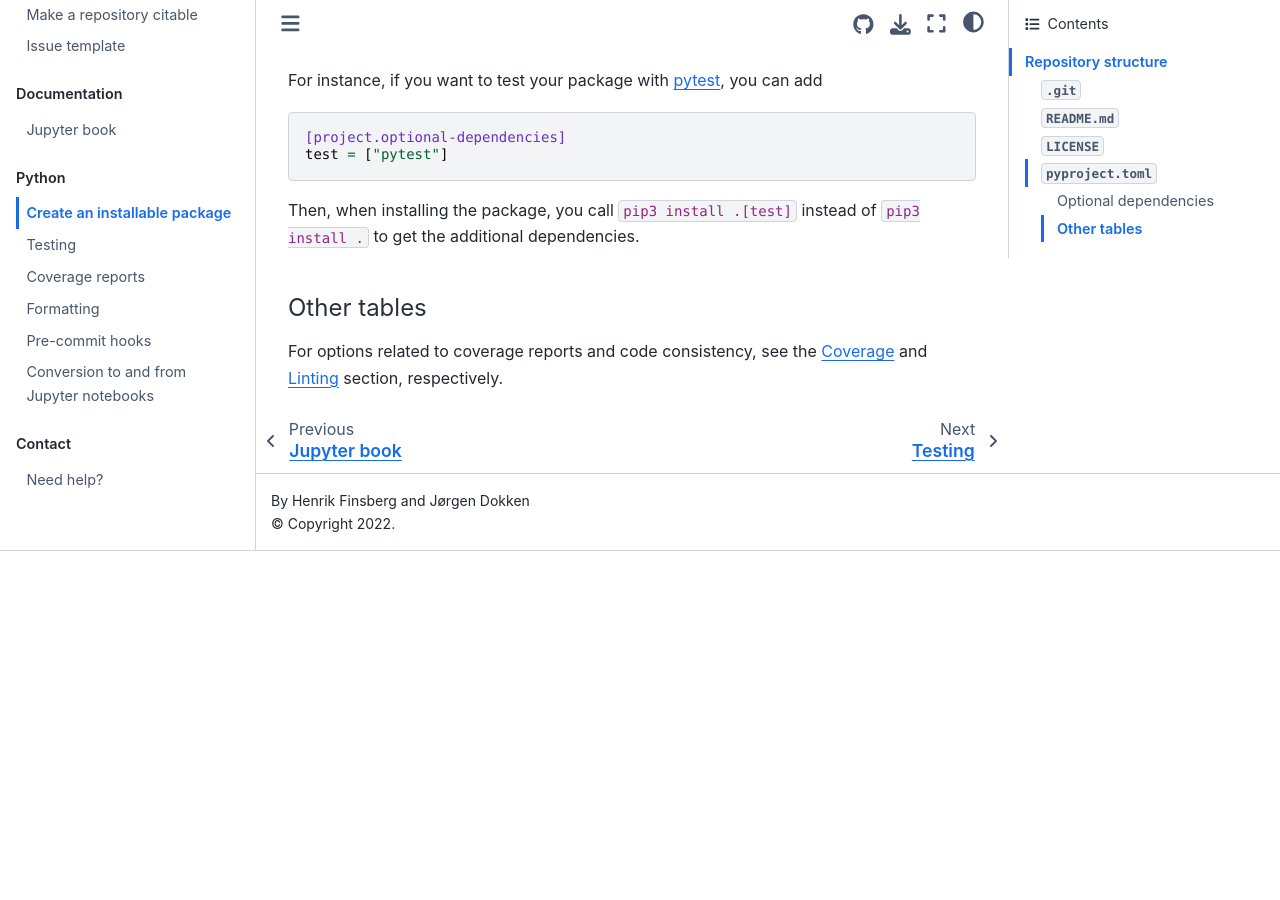
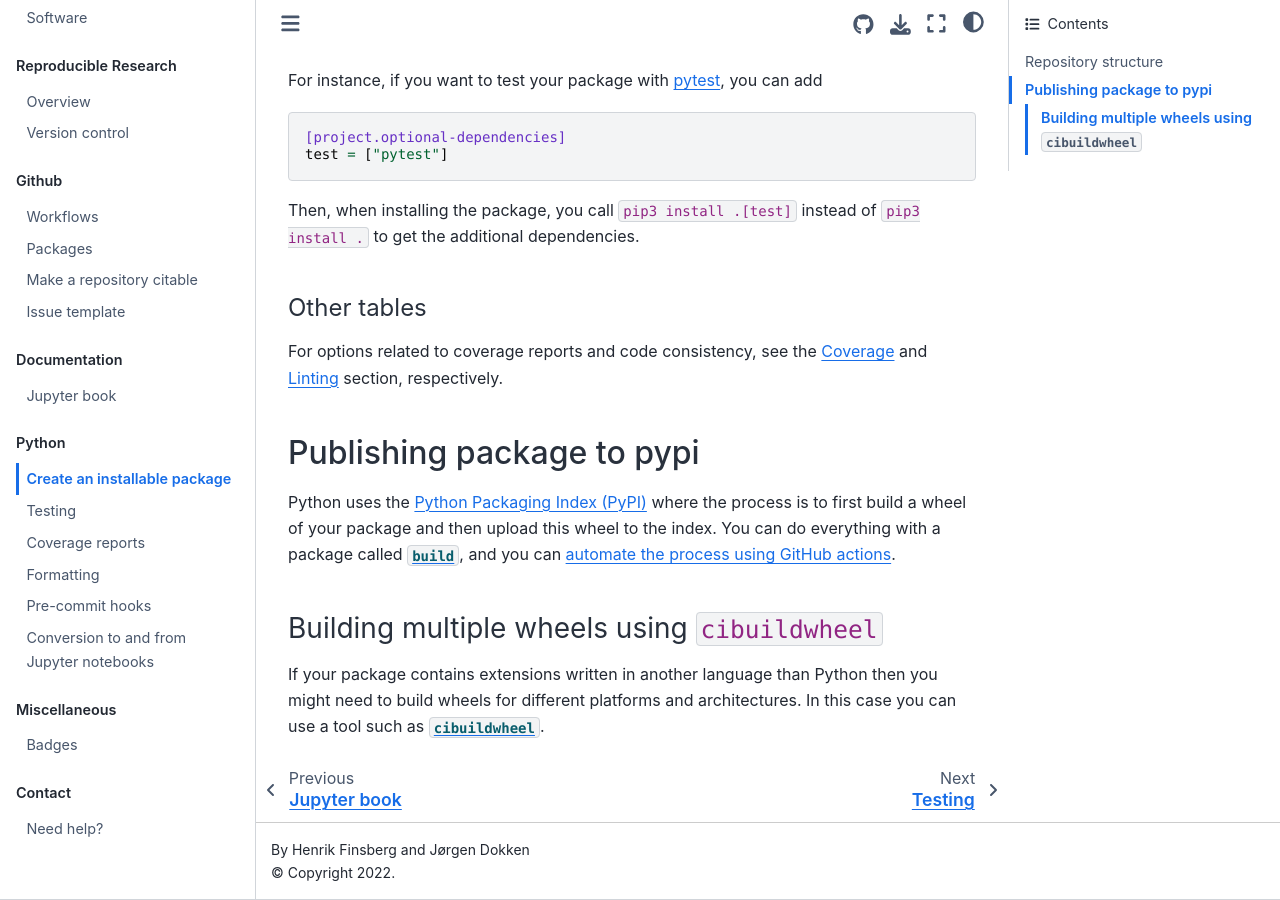
Before and after one commit to scientificcomputing/scientificcomputing.github.io, a Jupyter Book: the page built from docs/python-packaging.md, in a window 1280 px wide and 900 px high, scrolled down 1795 px. Built offline with Jupyter Book 1.0.4 settings and Sphinx 7.4.7 and the Sphinx Book theme 1.1.4, drawn with Linux system fonts in a browser that asks for light colours; before the commit the page ends 2346 px from its top, so only the background shows below that; some of the changed text lies outside the part shown.

Commit message:
Add everything from reproducibility to main page

```diff
--- a/docs/_toc.yml
+++ b/docs/_toc.yml
@@ -16,6 +16,7 @@ parts:
   - caption: Github
     chapters:
     - file: gh-workflows
+    - file: gh-packages
     - file: gh-citable
     - file: gh-issues
 
@@ -32,6 +33,10 @@ parts:
     - file: python-pre-commit
     - file: python-conversion
 
+  - caption: Miscellaneous
+    chapters:
+    - file: misc
+
   - caption: Contact
     chapters:
     - file: contact
--- a/docs/python-packaging.md
+++ b/docs/python-packaging.md
@@ -74,3 +74,15 @@ Then, when installing the package, you call `pip3 install .[test]` instead of `p
 
 #### Other tables
 For options related to coverage reports and code consistency, see the [Coverage](./python-coverage) and [Linting](./python-linting.md) section, respectively.
+
+
+## Publishing package to pypi
+
+<!-- Whenever you have a package that you want to share with others, you need a way to distribute it with others. Sharing your package through a repository at GitHub is one way, but most programming languages have their own way of distributing packages. For example `node` uses [npm](https://www.npmjs.com), `rust` uses [`crates.io`](https://crates.io) and `julia` uses [`Pkg`](https://docs.julialang.org/en/v1/stdlib/Pkg/) -->
+
+Python uses the [Python Packaging Index (PyPI)](https://pypi.org) where the process is to first build a wheel of your package and then upload this wheel to the index. You can do everything with a package called [`build`](https://github.com/pypa/build), and you can [automate the process using GitHub actions](https://packaging.python.org/en/latest/guides/publishing-package-distribution-releases-using-github-actions-ci-cd-workflows/).
+
+
+### Building multiple wheels using `cibuildwheel`
+
+If your package contains extensions written in another language than Python then you might need to build wheels for different platforms and architectures. In this case you can use a tool such as [`cibuildwheel`](https://cibuildwheel.readthedocs.io/en/stable/).
```
Also changed, not shown: docs/gh-packages.md (added, +9 -0 lines), docs/misc.md (added, +15 -0 lines), docs/gh-workflows.md (line endings or trailing spaces).
